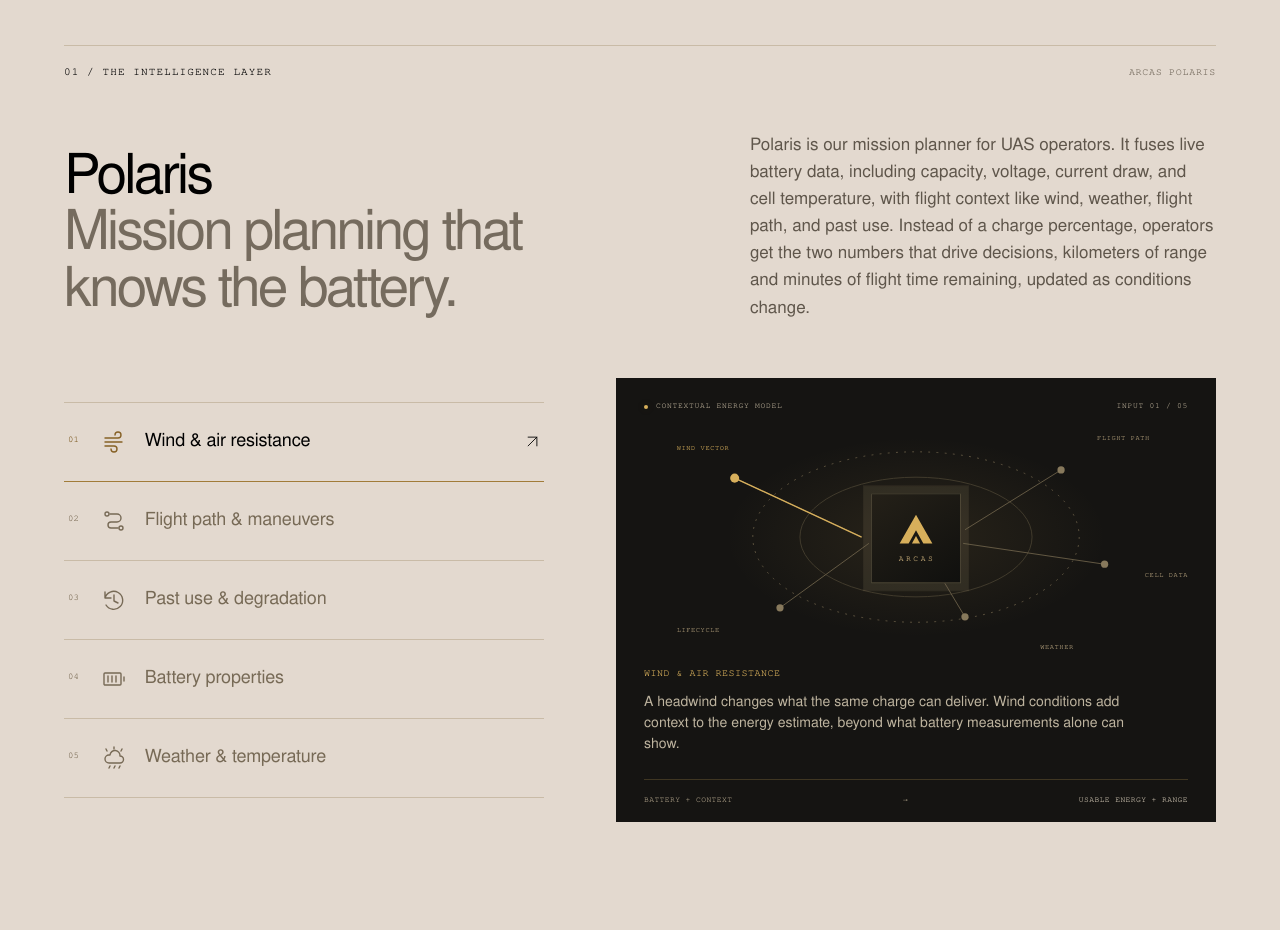
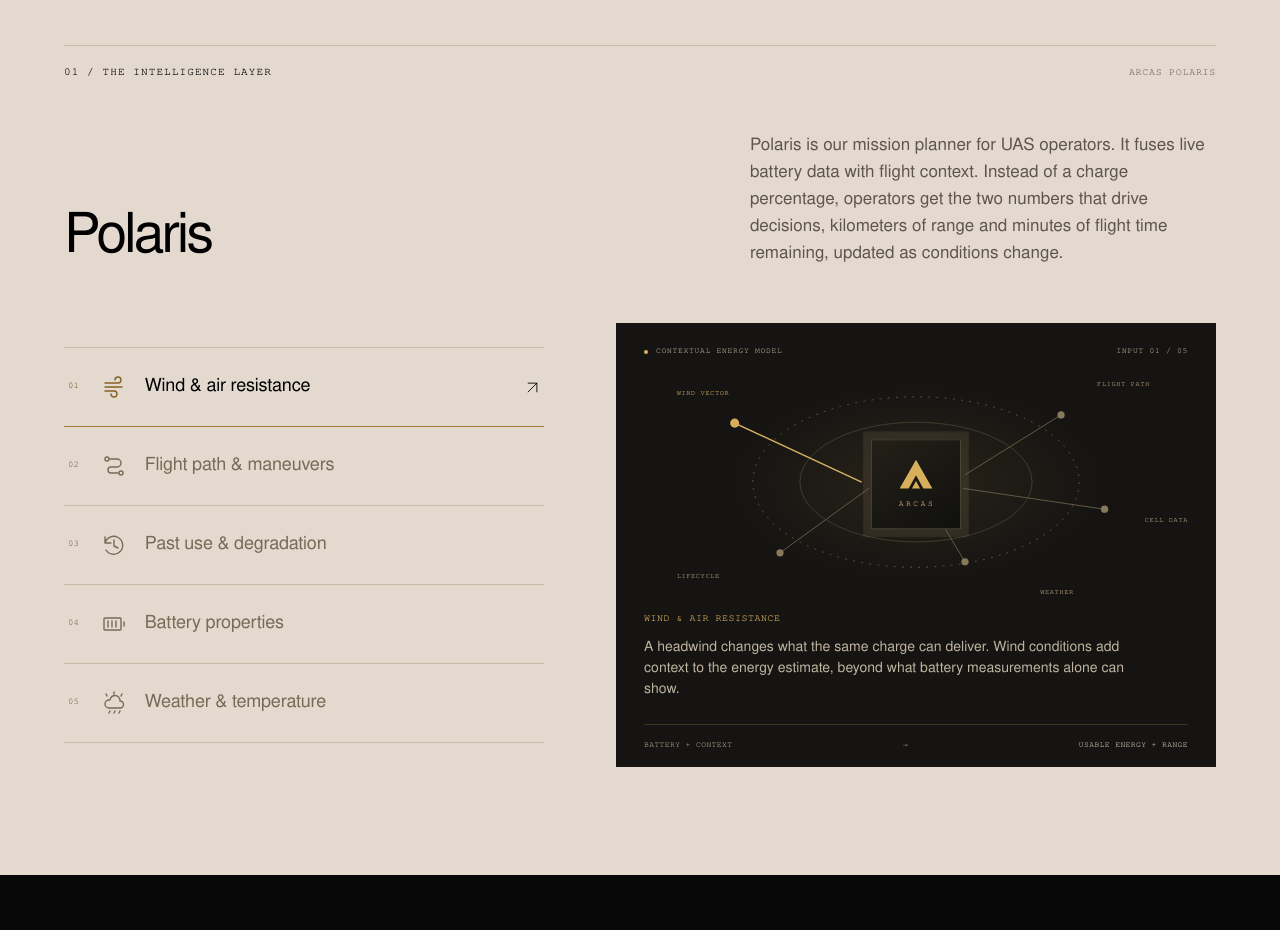
Before and after one commit to arcasuas/arcasuas.github.io, a plain HTML site: page index.html in a window 1280 px wide. Shown: the part 960-1890 px from the top of the page. Drawn offline with Linux system fonts and the light colour scheme.

Commit message:
Simplify Polaris heading and description
Updated the introduction for Polaris to be more concise and focused on key features.

```diff
--- a/index.html
+++ b/index.html
@@ -67,7 +67,7 @@
     <section class="technology section-light section-pad" id="technology" aria-labelledby="technology-title">
       <div class="wrap">
         <div class="section-topline"><p class="eyebrow">01 / The intelligence layer</p><span class="section-code">ARCAS POLARIS</span></div>
-        <div class="section-intro"><h2 id="technology-title">Polaris<br><span class="muted-dark">Mission planning that knows the battery.</span></h2><p>Polaris is our mission planner for UAS operators. It fuses live battery data, including capacity, voltage, current draw, and cell temperature, with flight context like wind, weather, flight path, and past use. Instead of a charge percentage, operators get the two numbers that drive decisions, kilometers of range and minutes of flight time remaining, updated as conditions change.</p></div>
+        <div class="section-intro"><h2 id="technology-title">Polaris</h2><p>Polaris is our mission planner for UAS operators. It fuses live battery data with flight context. Instead of a charge percentage, operators get the two numbers that drive decisions, kilometers of range and minutes of flight time remaining, updated as conditions change.</p></div>
         <div class="technology-grid">
           <div class="input-tabs" role="tablist" aria-label="Polaris context inputs" aria-orientation="vertical">
             <button class="input-tab active" role="tab" aria-selected="true" aria-controls="context-panel" id="input-wind" data-input="wind"><span class="input-number">01</span><svg aria-hidden="true" class="icon"><use href="#i-wind"/></svg><span>Wind & air resistance</span><svg class="icon input-arrow"><use href="#i-diagonal"/></svg></button>
```
